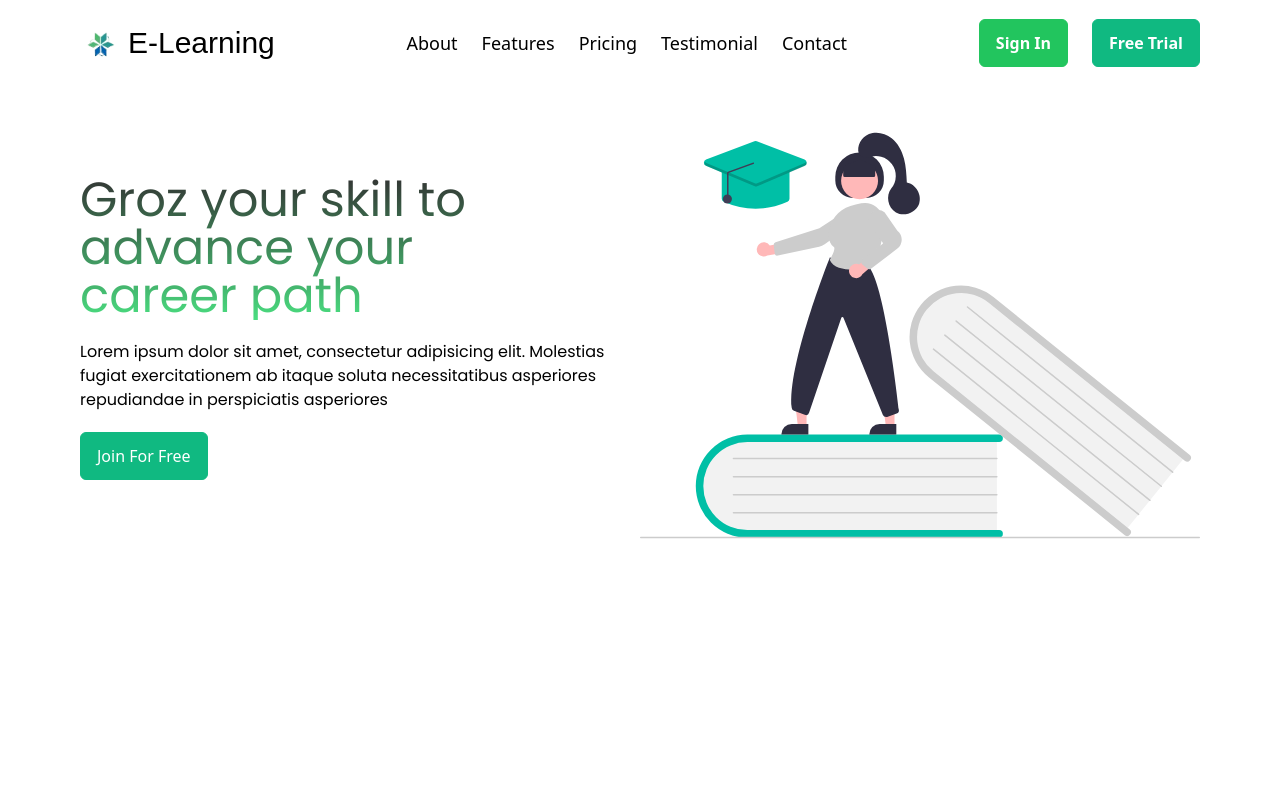
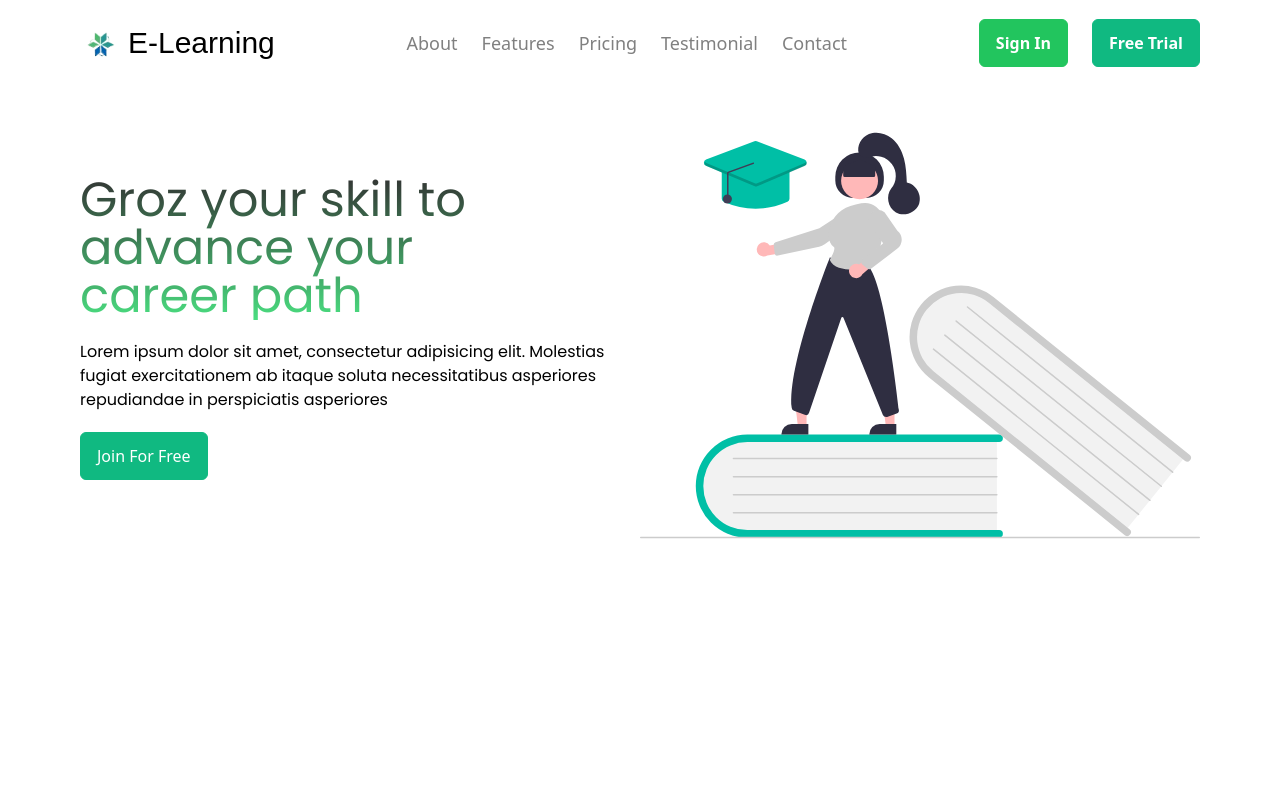
Before and after one commit to Bouanaya/E-Learning, a Vue app: page / in a window 1280 px wide. Shown: the top 800 px of the page. Built offline with nearby package versions, Linux system fonts and the light colour scheme.

Commit message:
fix bug navbar

```diff
--- a/src/components/Nav-bar.vue
+++ b/src/components/Nav-bar.vue
@@ -31,29 +31,33 @@
         <div class="h-2 bg-primary-50 blur-sm duration-500 w-full " v-if="Shadow">
 
         </div>
-        <div class="absolute  -right-[200%] w-screen flex justify-end h-screen duration-1000    md:hidden z-50  "
-            :class="{ ShowMen: ShowMenu }" @click.stop="showM">
-            <div class="w-screen">
-                <div class="flex justify-end">
-                    <ul
-                        class=" space-y-6 bg-primary-300  w- px-8 py-4 z-50 rounded-tl-lg rounded-bl-lg flex justify-center flex-col items-center ">
+        <div class="absolute  -right-[200%] w-screen flex justify-end duration-500 h-screen  md:hidden z-50  "
+            @click.stop="showM" @scroll.prevent="handleScroll" :class="{ ShowMen: ShowMenu }">
+            <div class="w-screen h-screen bg-black">
+                <div class="flex  w-full h-full">
+                    <ul class=" space-y-6 bg-primary-300   px-8 py-8 z-50   flex   flex-col w-3/4">
                         <li class="">
-                            <router-link to="/" class="text-lg font-semibold ">About</router-link>
+                            <router-link to="/" class=" text-xl">About</router-link>
                         </li>
                         <li>
-                            <router-link to="/" class="text-lg font-semibold">Features</router-link>
+                            <router-link to="/" class=" text-xl">Features </router-link>
                         </li>
                         <li>
-                            <router-link to="/" class="text-lg font-semibold">Pricing</router-link>
+                            <router-link to="/" class=" text-xl">Pricing</router-link>
                         </li>
                         <li>
-                            <router-link to="/" class="text-lg font-semibold">Testimonial</router-link>
+                            <router-link to="/" class=" text-xl"> Testimonial</router-link>
                         </li>
-                        <li>
-                            <router-link to="/" class="text-lg font-semibold">Contact</router-link>
+                        <li class="">
+                            <router-link to="/" class=" text-xl">
+                                Contact
+                            </router-link>
                         </li>
                     </ul>
+
+
                 </div>
+
             </div>
         </div>
     </nav>
@@ -68,13 +72,14 @@ h1 {
 
 .show {
     background-color: rgb(236 253 245);
-    transition-duration: 0.5s;
+
 }
 
 .ShowMen {
-    left: 0;
-    transition-duration: 5s;
+right:0;
+    transition:0.3s ease;
 }
+
 </style>
 
 <script setup>
@@ -88,6 +93,9 @@ const ShowMenu = ref(false);
 const showM = () => {
     ShowMenu.value = !ShowMenu.value
 }
+const handleScroll =(e)=>{
+    e.stopPropagation()
+}
 document.addEventListener("scroll", () => {
     let bodyPostionTop = document.body.getBoundingClientRect().top;
     if (bodyPostionTop < -100) {
--- a/src/components/Navi-gation.vue
+++ b/src/components/Navi-gation.vue
@@ -2,19 +2,19 @@
     <div class="nav">
         <ul class="md:flex  space-x-6 hidden">
             <li>
-                <router-link to="/" class="text-lg">About</router-link>
+                <router-link to="/" class="text-lg al">About</router-link>
             </li>
             <li>
-                <router-link to="/" class="text-lg">Features</router-link>
+                <router-link to="/" class="text-lg al">Features</router-link>
             </li>
             <li>
-                <router-link to="/" class="text-lg">Pricing</router-link>
+                <router-link to="/" class="text-lg al">Pricing</router-link>
             </li>
             <li>
-                <router-link to="/" class="text-lg">Testimonial</router-link>
+                <router-link to="/" class="text-lg al">Testimonial</router-link>
             </li>
             <li>
-                <router-link to="/" class="text-lg">Contact</router-link>
+                <router-link to="/" class="text-lg al">Contact</router-link>
             </li>
         </ul>
 
@@ -27,6 +27,32 @@
 
 </script>
 
-<style lang="scss" scoped>
+<style  scoped>
+.al {
+    position: relative;
+    color: gray;
+
+}
+
+.al::after {
+    content: "";
+    position: absolute;
+    background-color:#4ADE80;
+    height: 1px;
+    width: 0;
+    left: 0;
+    bottom: -10px;
+    transition: 0.3s;
+
+}
+
+.al:hover:after {
+    width: 100%;
+
+}
+
+.al:hover {
+    color:black;
+}
 
 </style>
```
